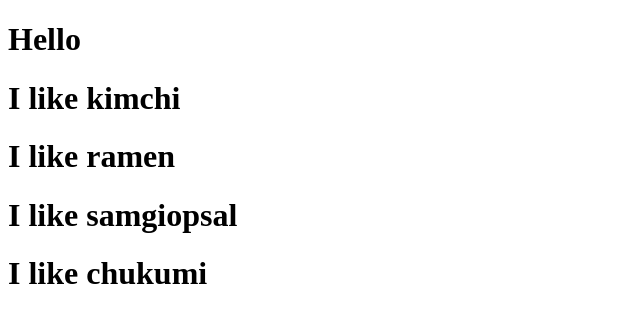
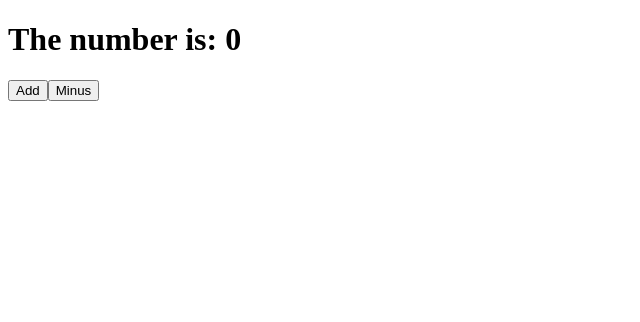
Before and after one commit to bigeye2599/movie_app_2019, a React (Create React App) app: page / in a window 1280 px wide. Shown: the top 322 px of the page, without its empty margins (0-640 px from the left). Built offline with nearby package versions, Linux system fonts and the light colour scheme.

Commit message:
#3 2 Component Life Cycle 하는중 (6:23)

```diff
--- a/package.json
+++ b/package.json
@@ -6,6 +6,7 @@
     "@testing-library/jest-dom": "^5.11.10",
     "@testing-library/react": "^11.2.6",
     "@testing-library/user-event": "^12.8.3",
+    "prop-types": "^15.7.2",
     "react": "^17.0.2",
     "react-dom": "^17.0.2",
     "react-scripts": "4.0.3",
--- a/src/App.js
+++ b/src/App.js
@@ -1,19 +1,31 @@
 import React from "react";
 
-function Food({ favorite }) {
-  return <h1>I like {favorite}</h1>;
-}
-
-function App() {
-  return (
-    <div>
-      <h1>Hello</h1>
-      <Food favorite="kimchi" />
-      <Food favorite="ramen" />
-      <Food favorite="samgiopsal" />
-      <Food favorite="chukumi" />
-    </div>
-  );
+class App extends React.Component {
+  state = {
+    count: 0,
+  };
+  add = () => {
+    this.setState((current) => ({ count: current.count + 1 }));
+  };
+  minus = () => {
+    this.setState((current) => ({ count: current.count - 1 }));
+  };
+  componentDidMount() {
+    console.log("component rendered");
+  }
+  componentDidUpdate() {
+    console.log("I just updated");
+  }
+  render() {
+    console.log("I'm rendering");
+    return (
+      <div>
+        <h1>The number is: {this.state.count}</h1>
+        <button onClick={this.add}>Add</button>
+        <button onClick={this.minus}>Minus</button>
+      </div>
+    );
+  }
 }
 
 export default App;
```
